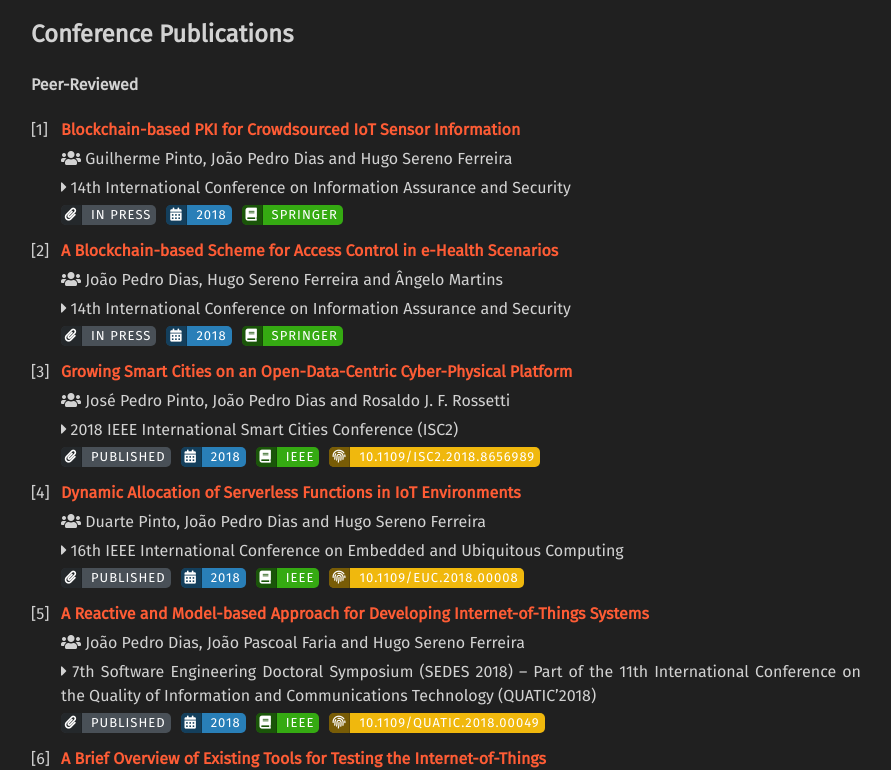
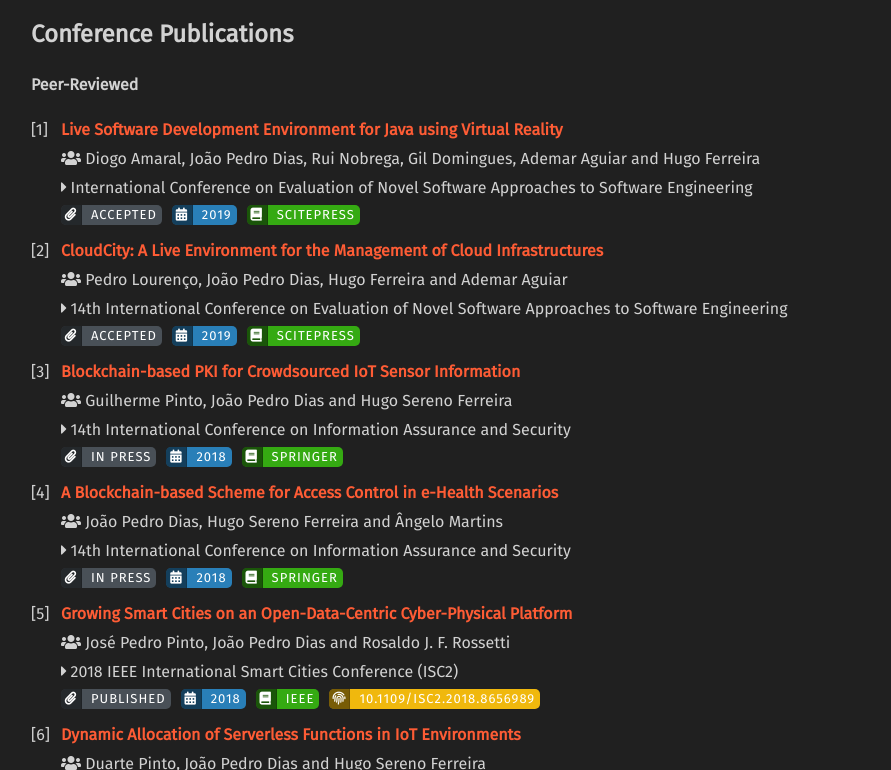
Before and after one commit to jpdias/jpdias.github.io, a Jekyll site: the page built from publications.md, in a window 1280 px wide and 900 px high, cut to the strip 130-900 px from the top of the window. Shown: the whole strip, without its empty margins (179-1070 px from the left). Built offline with Jekyll 4.4.1, drawn with Linux system fonts in a browser that asks for light colours; nearby versions of some CDN libraries.

Commit message:
Update publications.yml

```diff
--- a/_data/publications.yml
+++ b/_data/publications.yml
@@ -1,6 +1,22 @@
 #status: Accepted, In Press, Published, Submitted, Under revision
 #type: Workshop, Conference
 confs:
+  - title: "Live Software Development Environment for Java using Virtual Reality"
+    authors: "Diogo Amaral, João Pedro Dias, Rui Nobrega, Gil Domingues, Ademar Aguiar and Hugo Ferreira"
+    conference: "International Conference on Evaluation of Novel Software Approaches to Software Engineering"
+    year: 2019
+    url: "/404"
+    status: "Accepted"
+    pub: SCITEPRESS
+
+  - title: "CloudCity: A Live Environment for the Management of Cloud Infrastructures"
+    authors: " 	Pedro Lourenço, João Pedro Dias, Hugo Ferreira and Ademar Aguiar"
+    conference: "14th  International Conference on Evaluation of Novel Software Approaches to Software Engineering"
+    year: 2019
+    url: "/404"
+    status: "Accepted"
+    pub: SCITEPRESS
+
   - title: "Blockchain-based PKI for Crowdsourced IoT Sensor Information"
     authors: "Guilherme Pinto, João Pedro Dias and Hugo Sereno Ferreira"
     conference: "14th International Conference on Information Assurance and Security"
```
